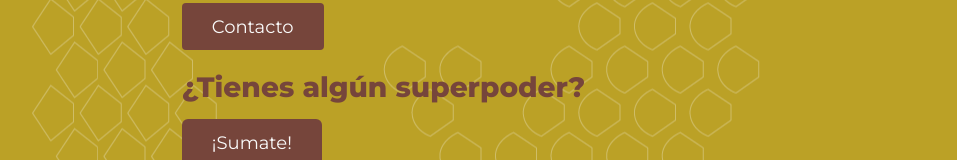
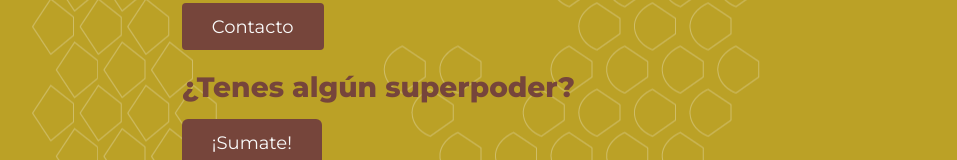
Before and after one commit to ututolinux/enConstruccion, a plain HTML site: page index.html in a window 1280 px wide. Shown: the part 499-659 px from the top of the page, without its empty margins (161-1118 px from the left). Drawn offline with Linux system fonts and the light colour scheme.

Commit message:
Update index.html

```diff
--- a/index.html
+++ b/index.html
@@ -80,7 +80,7 @@
             Contacto
           </a>
           <div class="contact_form">
-            <h3>¿Tienes algún superpoder?</h3>
+            <h3>¿Tenes algún superpoder?</h3>
             <a href="https://docs.google.com/forms/d/e/1FAIpQLSdrF6oUt8ejUiarBZEtuI1hjP1XvrTa8-MlIuXVSa2zybKSpA/viewform" target="_blank">¡Sumate!</a>
           </div>
         </div>
```
